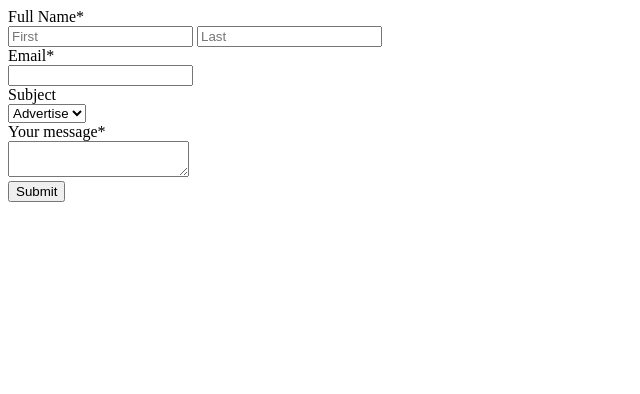
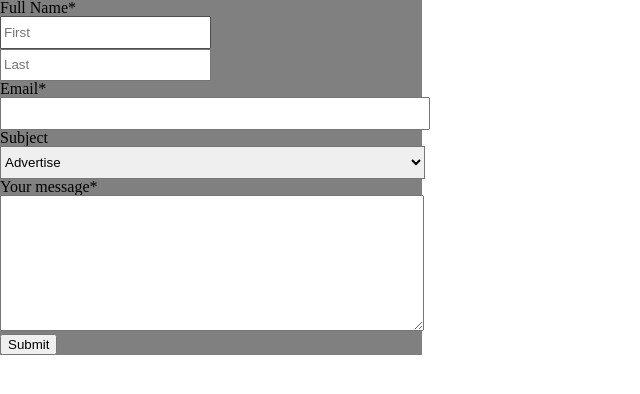
Before and after one commit to hermelen/formulaires, a plain HTML site: page index.html in a window 1280 px wide. Shown: the whole page, without its empty margins (0-640 px from the left). Drawn offline with Linux system fonts and the light colour scheme.

Commit message:
width and height imput

```diff
--- /dev/null
+++ b/css/reset.css
@@ -0,0 +1,48 @@
+/* http://meyerweb.com/eric/tools/css/reset/
+   v2.0 | 20110126
+   License: none (public domain)
+*/
+
+html, body, div, span, applet, object, iframe,
+h1, h2, h3, h4, h5, h6, p, blockquote, pre,
+a, abbr, acronym, address, big, cite, code,
+del, dfn, em, img, ins, kbd, q, s, samp,
+small, strike, strong, sub, sup, tt, var,
+b, u, i, center,
+dl, dt, dd, ol, ul, li,
+fieldset, form, label, legend,
+table, caption, tbody, tfoot, thead, tr, th, td,
+article, aside, canvas, details, embed,
+figure, figcaption, footer, header, hgroup,
+menu, nav, output, ruby, section, summary,
+time, mark, audio, video {
+	margin: 0;
+	padding: 0;
+	border: 0;
+	font-size: 100%;
+	font: inherit;
+	vertical-align: baseline;
+}
+/* HTML5 display-role reset for older browsers */
+article, aside, details, figcaption, figure,
+footer, header, hgroup, menu, nav, section {
+	display: block;
+}
+body {
+	line-height: 1;
+}
+ol, ul {
+	list-style: none;
+}
+blockquote, q {
+	quotes: none;
+}
+blockquote:before, blockquote:after,
+q:before, q:after {
+	content: '';
+	content: none;
+}
+table {
+	border-collapse: collapse;
+	border-spacing: 0;
+}
--- a/css/style.css
+++ b/css/style.css
@@ -2,5 +2,32 @@
   display: block;
 }
 #first-form [name="first-name"], #first-form [name="last-name"]{
-  display: inline;
+  display: inline-block;
+  width: 48%;
+  height: 2em;
+
 }
+
+#first-form {
+    width: 33%;
+    background-color: grey;
+}
+
+#first-form select{
+    width: 100.5%;
+    border-width: 1px;
+    height: 2.5em;
+}
+#first-form option {
+    padding: 0;
+}
+
+#first-form [name="email"]{
+    width: 100%;
+    height: 2em;
+}
+#first-form textarea{
+    width: 100%;
+    height: 10em;
+    padding: 0 0;
+}
--- a/index.html
+++ b/index.html
@@ -3,6 +3,7 @@
   <head>
     <meta charset="utf-8">
     <title>Formulaires</title>
+    <link rel="stylesheet" href="css/reset.css">
     <link rel="stylesheet" href="css/style.css">
   </head>
   <body>
```
